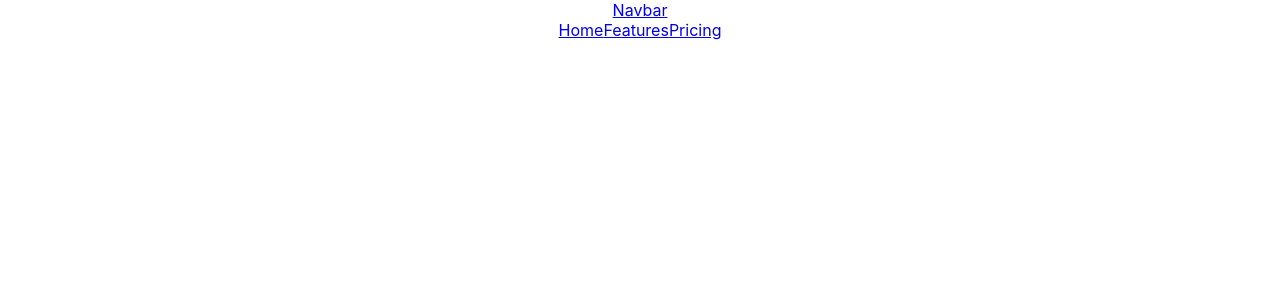
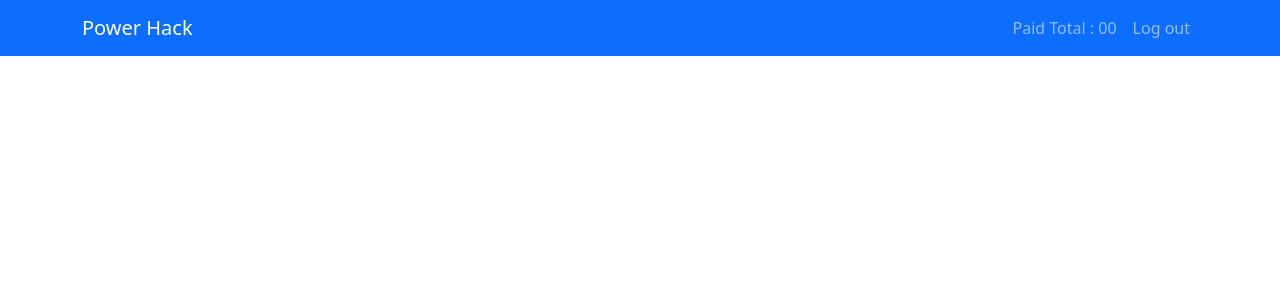
Before and after one commit to sajeeb-me/power-hack, a React (Create React App) app: page / in a window 1280 px wide. Shown: the top 300 px of the page. Built offline with nearby package versions, Linux system fonts and the light colour scheme.

Commit message:
created bootstrap navbar

```diff
--- a/src/components/Header.js
+++ b/src/components/Header.js
@@ -1,5 +1,5 @@
 import React from 'react';
-import { Container } from 'react-bootstrap';
+import Container from 'react-bootstrap/Container';
 import Nav from 'react-bootstrap/Nav';
 import Navbar from 'react-bootstrap/Navbar';
 
@@ -7,11 +7,10 @@ const Header = () => {
     return (
         <Navbar bg="primary" variant="dark">
             <Container>
-                <Navbar.Brand href="#home">Navbar</Navbar.Brand>
-                <Nav className="me-auto">
-                    <Nav.Link href="#home">Home</Nav.Link>
-                    <Nav.Link href="#features">Features</Nav.Link>
-                    <Nav.Link href="#pricing">Pricing</Nav.Link>
+                <Navbar.Brand href="#home">Power Hack</Navbar.Brand>
+                <Nav>
+                    <Nav.Link href="#home">Paid Total : 00</Nav.Link>
+                    <Nav.Link href="#features">Log out</Nav.Link>
                 </Nav>
             </Container>
         </Navbar>
--- a/src/index.js
+++ b/src/index.js
@@ -3,11 +3,15 @@ import ReactDOM from 'react-dom/client';
 import './index.css';
 import App from './App';
 import reportWebVitals from './reportWebVitals';
+import 'bootstrap/dist/css/bootstrap.min.css';
+import { BrowserRouter } from 'react-router-dom';
 
 const root = ReactDOM.createRoot(document.getElementById('root'));
 root.render(
   <React.StrictMode>
-    <App />
+    <BrowserRouter>
+      <App />
+    </BrowserRouter>
   </React.StrictMode>
 );
 
```
